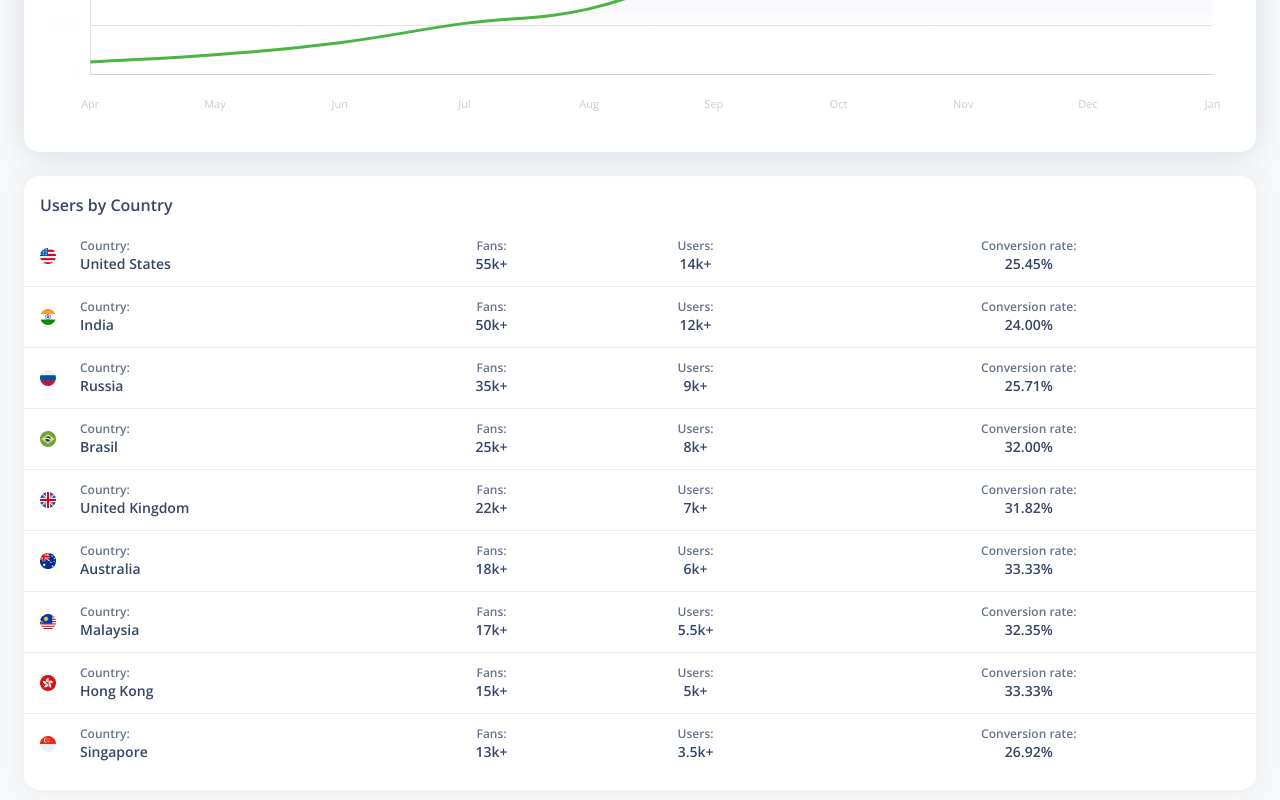
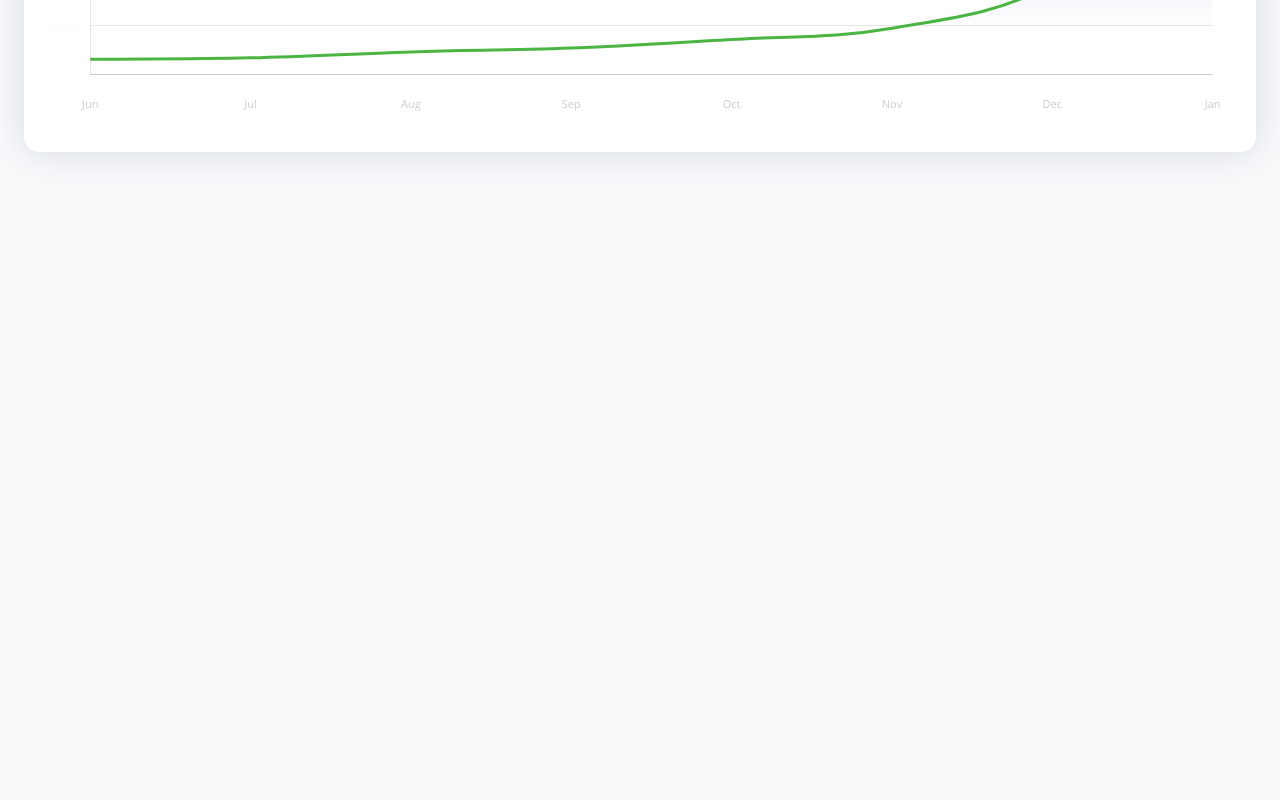
Before and after one commit to yang-tech-xyz/dashboard, a Vue app: page /dashboard-default in a window 1280 px wide. Shown: the part 430-1230 px from the top of the page. After the commit the page ends 800 px from the top, so only its background shows below. Built offline with nearby package versions, Linux system fonts and the light colour scheme.

Commit message:
update data

```diff
--- a/src/views/Dashboard.vue
+++ b/src/views/Dashboard.vue
@@ -2,83 +2,6 @@
 import MiniStatisticsCard from "@/examples/Cards/MiniStatisticsCard.vue";
 import GradientLineChart from "@/examples/Charts/GradientLineChart.vue";
 
-import AU from "@/assets/img/icons/flags/AU.png";
-import BR from "@/assets/img/icons/flags/BR.png";
-import HK from "@/assets/img/icons/flags/HK.png";
-import IN from "@/assets/img/icons/flags/IN.png";
-import MA from "@/assets/img/icons/flags/MA.png";
-import RU from "@/assets/img/icons/flags/RU.png";
-import SI from "@/assets/img/icons/flags/SI.png";
-import UK from "@/assets/img/icons/flags/UK.png";
-import US from "@/assets/img/icons/flags/US.png";
-
-
-
-const sales = {
-  us: {
-    country: "United States",
-    sales: "55k+",
-    value: "14k+",
-    bounce: "25.45%",
-    flag: US,
-  },
-  in: {
-    country: "India",
-    sales: "50k+",
-    value: "12k+",
-    bounce: "24.00%",
-    flag: IN,
-  },
-  ru: {
-    country: "Russia",
-    sales: "35k+",
-    value: "9k+",
-    bounce: "25.71%",
-    flag: RU,
-  },
-  br: {
-    country: "Brasil",
-    sales: "25k+",
-    value: "8k+",
-    bounce: "32.00%",
-    flag: BR,
-  },
-  uk: {
-    country: "United Kingdom",
-    sales: "22k+",
-    value: "7k+",
-    bounce: "31.82%",
-    flag: UK,
-  },
-  au: {
-    country: "Australia",
-    sales: "18k+",
-    value: "6k+",
-    bounce: "33.33%",
-    flag: AU,
-  },
-  ma: {
-    country: "Malaysia",
-    sales: "17k+",
-    value: "5.5k+",
-    bounce: "32.35%",
-    flag: MA,
-  },
-  hk: {
-    country: "Hong Kong",
-    sales: "15k+",
-    value: "5k+",
-    bounce: "33.33%",
-    flag: HK,
-  },
-  si: {
-    country: "Singapore",
-    sales: "13k+",
-    value: "3.5k+",
-    bounce: "26.92%",
-    flag: SI,
-  },
-};
 </script>
 <template>
   <div class="py-4 container-fluid">
@@ -149,12 +72,9 @@ const sales = {
               <gradient-line-chart
                 id="chart-line"
                 title="Users Overview"
-                description="<i class='fa fa-arrow-up text-success'></i>
-      2025"
+                description="2024 - 2025"
                 :chart="{
                   labels: [
-                    'Apr',
-                    'May',
                     'Jun',
                     'Jul',
                     'Aug',
@@ -167,7 +87,7 @@ const sales = {
                   datasets: [
                     {
                       label: 'new users',
-                      data: [5000, 8000, 13000, 21000, 27000, 45000, 59000, 65000, 72000, 85000],
+                      data: [6123, 6723, 9162, 10744, 14321, 18985, 36987, 85267],
                     },
                   ],
                 }"
@@ -175,56 +95,6 @@ const sales = {
             </div>
           </div>
         </div>
-        <div class="row mt-4">
-          <div class="col-lg-12 mb-lg-0 mb-4">
-            <div class="card">
-              <div class="p-3 pb-0 card-header">
-                <div class="d-flex justify-content-between">
-                  <h6 class="mb-2">Users by Country</h6>
-                </div>
-              </div>
-              <div class="table-responsive">
-                <table class="table align-items-center">
-                  <tbody>
-                    <tr v-for="(sale, index) in sales" :key="index">
-                      <td class="w-30">
-                        <div class="px-2 py-1 d-flex align-items-center">
-                          <div>
-                            <img :src="sale.flag" alt="Country flag" />
-                          </div>
-                          <div class="ms-4">
-                            <p class="mb-0 text-xs font-weight-bold">
-                              Country:
-                            </p>
-                            <h6 class="mb-0 text-sm">{{ sale.country }}</h6>
-                          </div>
-                        </div>
-                      </td>
-                      <td>
-                        <div class="text-center">
-                          <p class="mb-0 text-xs font-weight-bold">Fans:</p>
-                          <h6 class="mb-0 text-sm">{{ sale.sales }}</h6>
-                        </div>
-                      </td>
-                      <td>
-                        <div class="text-center">
-                          <p class="mb-0 text-xs font-weight-bold">Users:</p>
-                          <h6 class="mb-0 text-sm">{{ sale.value }}</h6>
-                        </div>
-                      </td>
-                      <td class="text-sm align-middle">
-                        <div class="text-center col">
-                          <p class="mb-0 text-xs font-weight-bold">Conversion rate:</p>
-                          <h6 class="mb-0 text-sm">{{ sale.bounce }}</h6>
-                        </div>
-                      </td>
-                    </tr>
-                  </tbody>
-                </table>
-              </div>
-            </div>
-          </div>
-        </div>
       </div>
     </div>
   </div>
```
